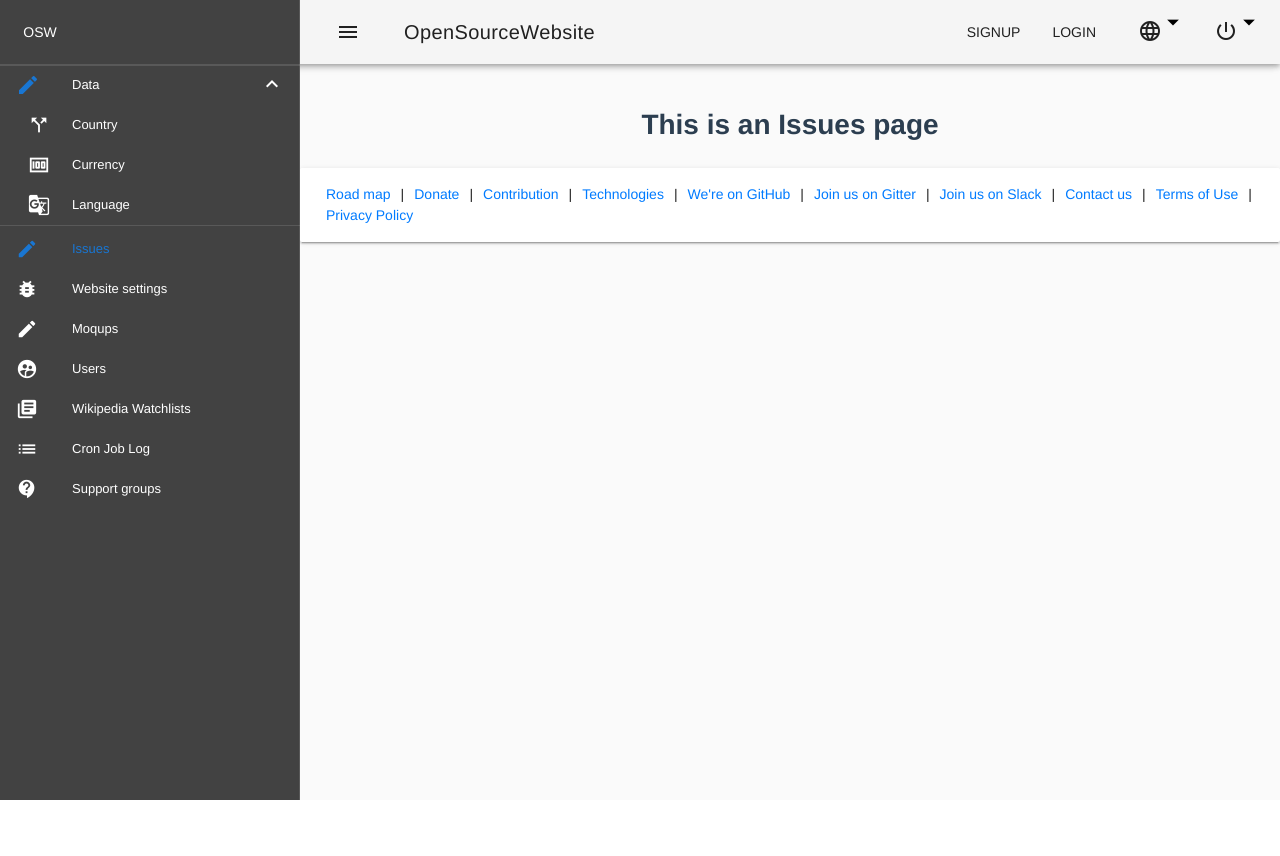
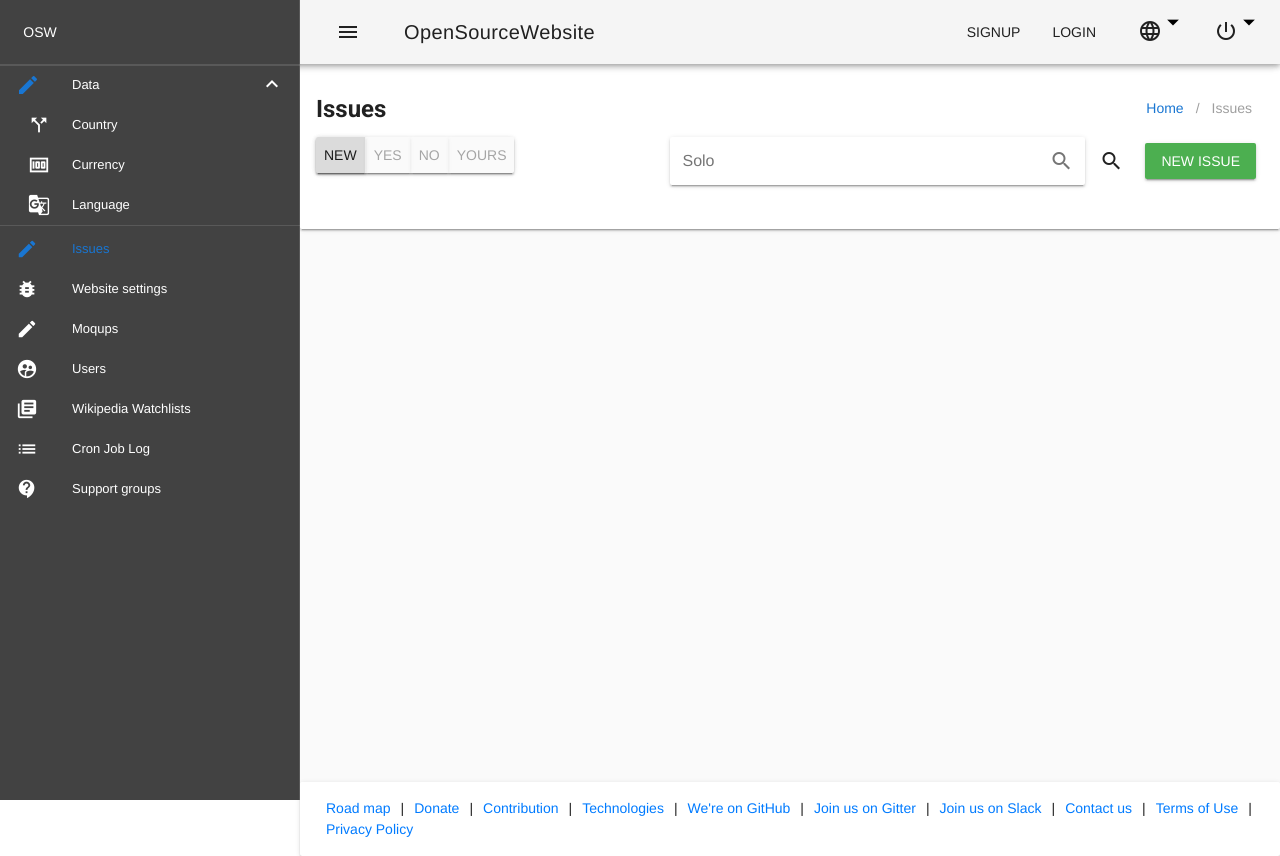
Before and after one commit to 00King00/opensource, a Vue app: page /issue in a window 1280 px wide. Before the commit the page ends 800 px from the top, so only its background shows below. Built offline with nearby package versions, Linux system fonts and the light colour scheme.

Commit message:
quik save

```diff
--- a/src/assets/sass/main.sass
+++ b/src/assets/sass/main.sass
@@ -4,3 +4,5 @@ h1
 	margin: 40px 0
 .theme--light.v-table thead th
 	color: rgba(0,0,0,1)
+.full-height
+	height: 100%
--- a/src/router.js
+++ b/src/router.js
@@ -46,7 +46,7 @@ export default new Router({
 		},
 		{
 			path: '/issue',
-			name: 'issue',
+			name: 'Issues',
 			component: Issues
 		},
 		{
--- a/src/views/Issues.vue
+++ b/src/views/Issues.vue
@@ -1,14 +1,48 @@
-<template>
-  <div>
-    <h1>This is an Issues page</h1>
-  </div>
+<template lang="pug">
+.full-height
+	v-card
+		v-card-text
+			v-layout(justify-space-between align-center)
+				.headline.font-weight-bold {{ $route.name}}
+				v-breadcrumbs(:items='items')
+					template(v-slot:item='props')
+						v-breadcrumbs-item(:to='props.item.to', :disabled="props.item.disabled") {{ props.item.text }}
+			v-layout(justify-space-between)
+				v-flex.text-xs-left()
+					v-btn-toggle(v-model="toggle_btn")
+						v-btn( value="New"  ) New
+						v-btn( value="Yes" ) Yes
+						v-btn( value="No" ) No
+						v-btn( value="Yours" ) Yours
+					v-spacer
+				v-flex
+					v-layout(justify-space-between)
+						v-flex
+							v-layout(justify-space-between)
+								v-text-field(label='Solo', single-line, solo append-icon="search")
+								v-btn.px-0(icon)
+									v-icon search
+						v-btn(color="success") New Issue
+
+
 </template>
 <script>
 export default {
   name: '',
 	data(){
 		return{
-
+			toggle_btn: 'New',
+			items: [
+				{
+				text: 'Home',
+				disabled: false,
+				to: '/'
+				},
+				{
+				text: 'Issues',
+				disabled:true,
+				},
+			]
 
 		}
 	},
@@ -19,5 +53,6 @@ export default {
 }
 </script>
 <style scoped lang="sass">
-
+.btn--active .btn__content:before
+	background-color: red
 </style>
```
